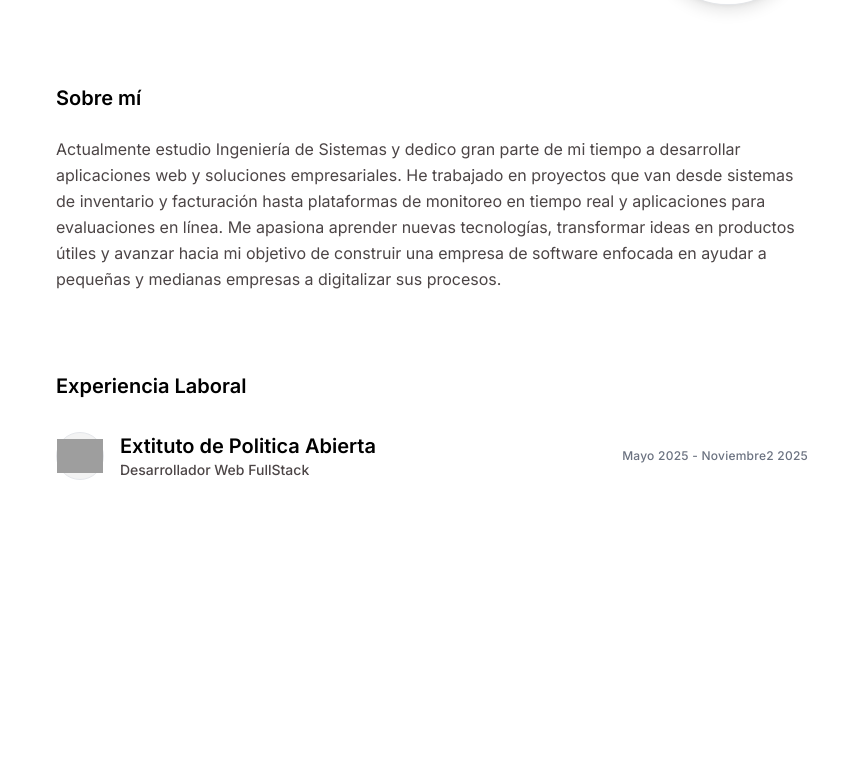
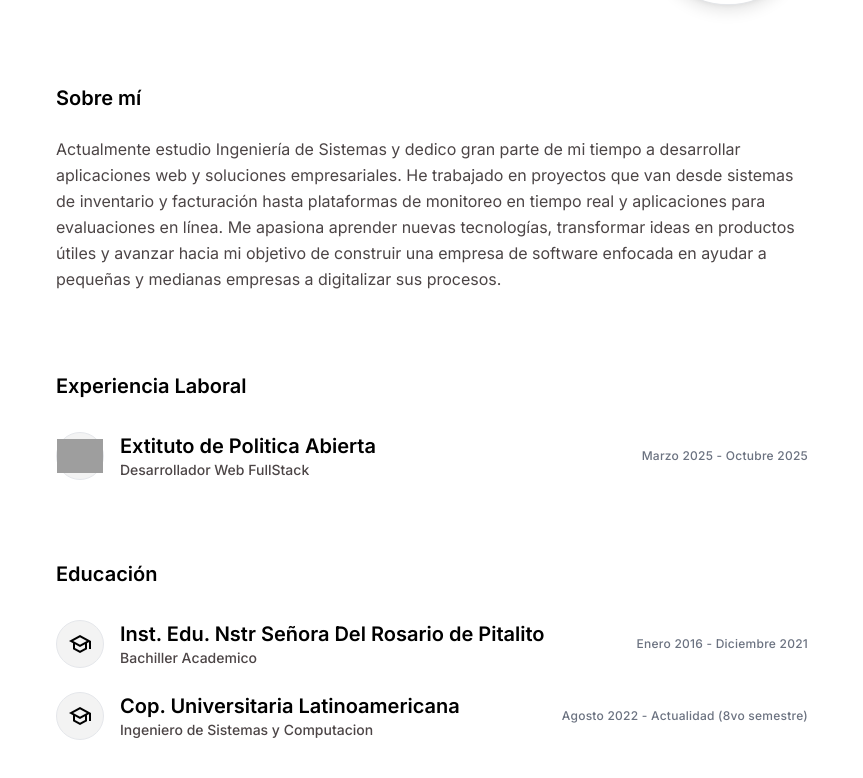
Before and after one commit to HeymerDev/Portafolio, an Astro site: page / in a window 1280 px wide. Shown: the part 314-1092 px from the top of the page, without its empty margins (208-1071 px from the left). Before the commit the page ends 954 px from the top, so only its background shows below. Built offline with nearby package versions, Linux system fonts and the light colour scheme; Astro itself is replaced by a stand-in of ours; grey boxes are pictures that could not be loaded.

Commit message:
modified work experience data & add education sections and its data

```diff
--- /dev/null
+++ b/src/components/cards/CardEducation.astro
@@ -0,0 +1,26 @@
+---
+const { schoolName, degree, schoolAges } = Astro.props;
+---
+
+<div class="flex items-start gap-4 group">
+  <div
+    class="w-12 h-12 rounded-full bg-surface-container-low border border-border-subtle flex items-center justify-center shrink-0 group-hover:border-primary transition-colors"
+  >
+    <span class="material-symbols-outlined text-primary">school</span>
+  </div>
+  <div
+    class="flex-1 flex flex-col md:flex-row md:items-center justify-between gap-1"
+  >
+    <div>
+      <h3 class="font-headline-md text-headline-md text-primary">
+        {schoolName}
+      </h3>
+      <p class="font-label-md text-label-md text-on-surface-variant">
+        {degree}
+      </p>
+    </div>
+    <span class="font-label-sm text-label-sm text-muted-foreground"
+      >{schoolAges}</span
+    >
+  </div>
+</div>
--- /dev/null
+++ b/src/components/views/Education.astro
@@ -0,0 +1,19 @@
+---
+import { educations } from "@/data/educations";
+import CardEducation from "../cards/CardEducation.astro";
+---
+
+<section class="mb-section-gap">
+  <h2 class="font-headline-md text-headline-md text-primary mb-8">Educación</h2>
+  <div class="space-y-stack-gap">
+    {
+      educations.map((education) => (
+        <CardEducation
+          schoolName={education.schoolName}
+          degree={education.degree}
+          schoolAges={education.schoolAges}
+        />
+      ))
+    }
+  </div>
+</section>
--- /dev/null
+++ b/src/data/educations.ts
@@ -0,0 +1,14 @@
+import type { Education } from "@/types";
+
+export const educations: Education[] = [
+  {
+    schoolName: "Inst. Edu. Nstr Señora Del Rosario de Pitalito",
+    degree: "Bachiller Academico",
+    schoolAges: "Enero 2016 - Diciembre 2021",
+  },
+  {
+    schoolName: "Cop. Universitaria Latinoamericana",
+    degree: "Ingeniero de Sistemas y Computacion",
+    schoolAges: "Agosto 2022 - Actualidad (8vo semestre)",
+  },
+];
--- a/src/data/jobs.ts
+++ b/src/data/jobs.ts
@@ -5,6 +5,6 @@ export const jobs: Jobs[] = [
     image: "../../src/assets/jobs/extituto.png",
     jobNmae: "Extituto de Politica Abierta",
     jobDescription: "Desarrollador Web FullStack",
-    workAges: "Mayo 2025 - Noviembre2 2025",
+    workAges: "Marzo 2025 - Octubre 2025",
   },
 ];
--- a/src/pages/index.astro
+++ b/src/pages/index.astro
@@ -4,6 +4,7 @@ import Layout from "../layouts/Layout.astro";
 import Hero from "@/components/views/Hero.astro";
 import About from "@/components/views/About.astro";
 import WorkExperience from "@/components/views/WorkExperience.astro";
+import Education from "@/components/views/Education.astro";
 ---
 
 <Layout>
@@ -12,5 +13,6 @@ import WorkExperience from "@/components/views/WorkExperience.astro";
     <Hero />
     <About />
     <WorkExperience />
+    <Education />
   </main>
 </Layout>
--- a/src/types.ts
+++ b/src/types.ts
@@ -9,3 +9,9 @@ export interface Jobs {
   jobDescription: string;
   workAges: string;
 }
+
+export interface Education {
+  schoolName: string;
+  degree: string;
+  schoolAges: string;
+}
```
